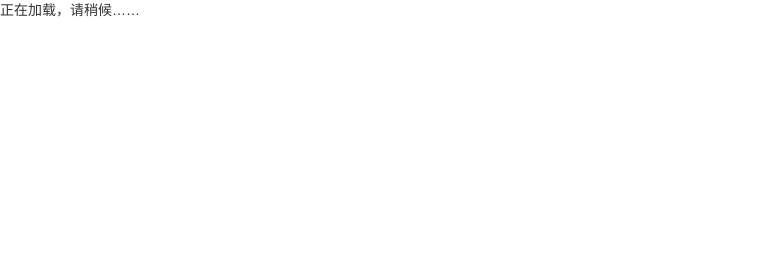
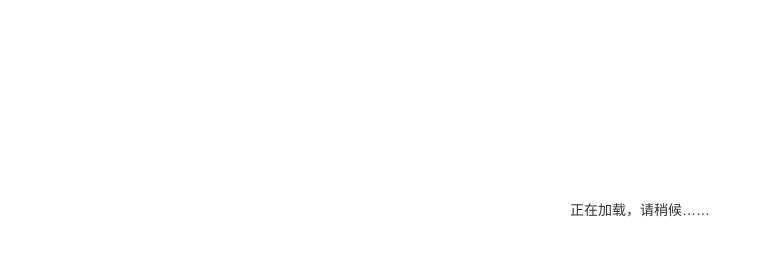
Before and after one commit to lmk123/app-another-one, a website: page app/index.html in a window 1280 px wide. Shown: the whole page, without its empty margins (0-771 px from the left). Drawn offline with Linux system fonts and the light colour scheme.

Commit message:
简单美化了下加载时的样式

```diff
--- a/app/index.html
+++ b/app/index.html
@@ -8,7 +8,11 @@
         <link rel="stylesheet" href="styles/app.css" />
     </head>
     <body>
-        <div ui-view>正在加载，请稍候……</div>
+        <div ui-view>
+            <div class="app-startup-loading text-center">
+                正在加载，请稍候……
+            </div>
+        </div>
         <!--data-main 中要带上 .js，否则 gulp-rev-all 不会更新引用 -->
         <script src="vendor/require/require.js" data-main="scripts/bootstrap.js"></script>
     </body>
--- a/app/styles/app.css
+++ b/app/styles/app.css
@@ -1,3 +1,14 @@
+/*loading 样式 Start*/
+.app-startup-loading {
+    position: absolute;
+    top: 0;
+    left: 0;
+    right: 0;
+    bottom: 0;
+    padding-top: 200px;
+}
+
+/*loading 样式 End*/
 /*欢迎页 Start*/
 .app-hello {
     position: absolute;
```
Also changed, not shown: app/views/vol.html (+1 -1 lines).
